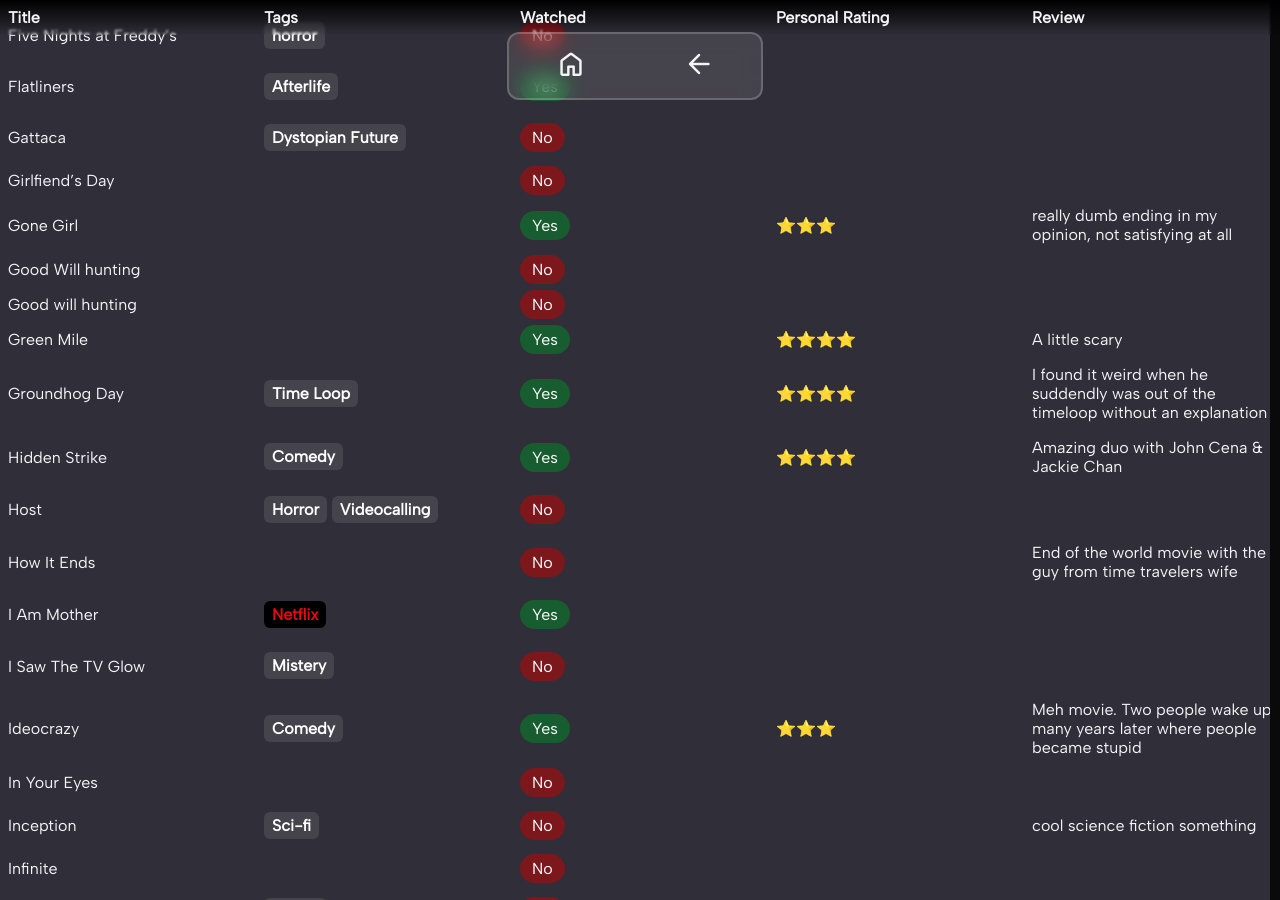
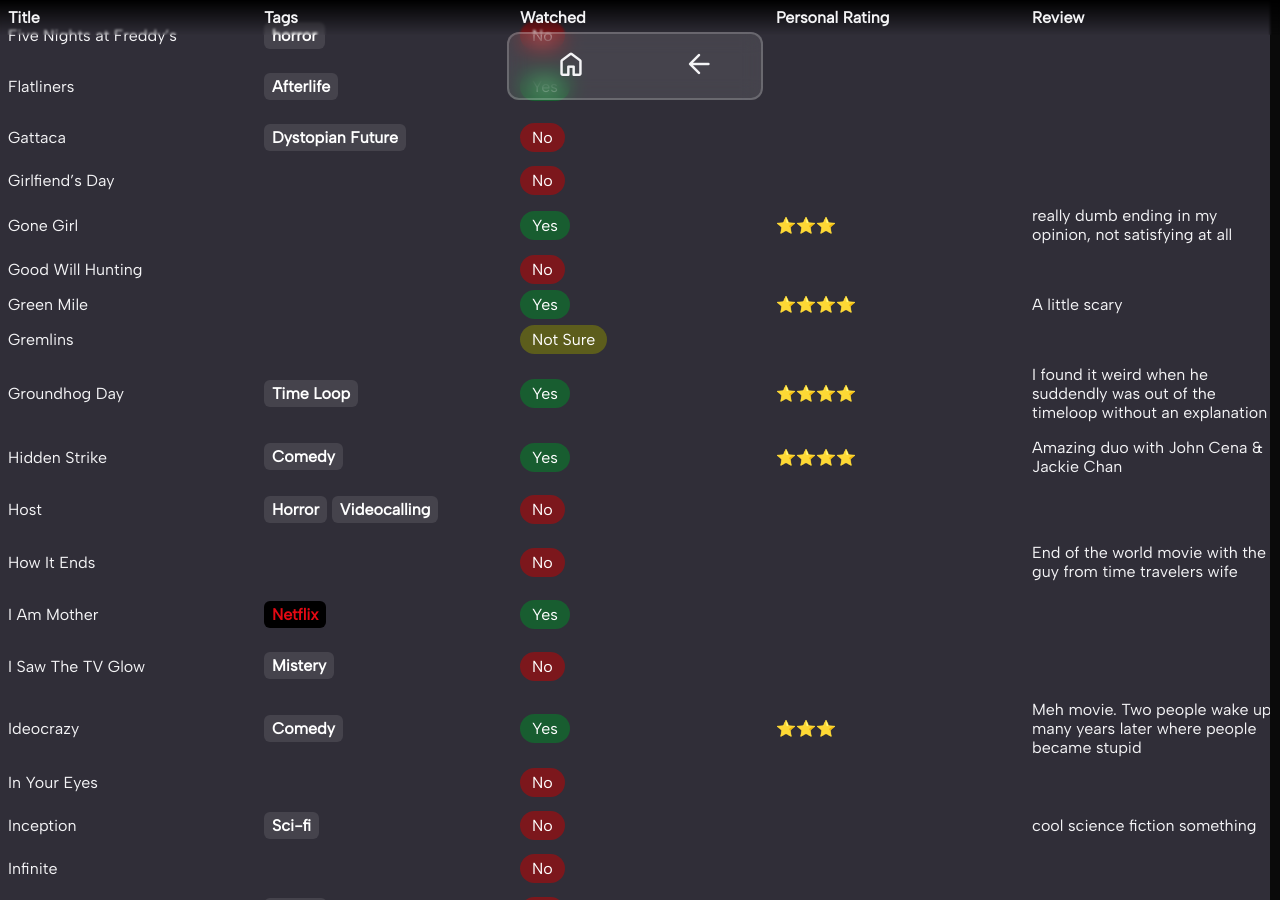
Before and after one commit to Plueres/Plueres.github.io, a Jekyll site: the page built from pages/movielist.md, in a window 1280 px wide and 900 px high, scrolled down 1888 px. Built offline with Jekyll 4.4.1, drawn with Linux system fonts in a browser that asks for light colours; some web fonts are replaced.

Commit message:
Update Lists “movies”

```diff
--- a/_data/movies.yml
+++ b/_data/movies.yml
@@ -143,13 +143,13 @@ movies:
     personal_rating: 3
     review: really dumb ending in my opinion, not satisfying at all
   - watched: "!no"
-    title: Good Will hunting
-  - watched: "!no"
-    title: Good will hunting
+    title: Good Will Hunting
   - title: Green Mile
     watched: "!yes"
     personal_rating: 4
     review: A little scary
+  - watched: "!notsure"
+    title: Gremlins
   - title: Groundhog Day
     tags: "!Time Loop"
     watched: "!yes"
```
